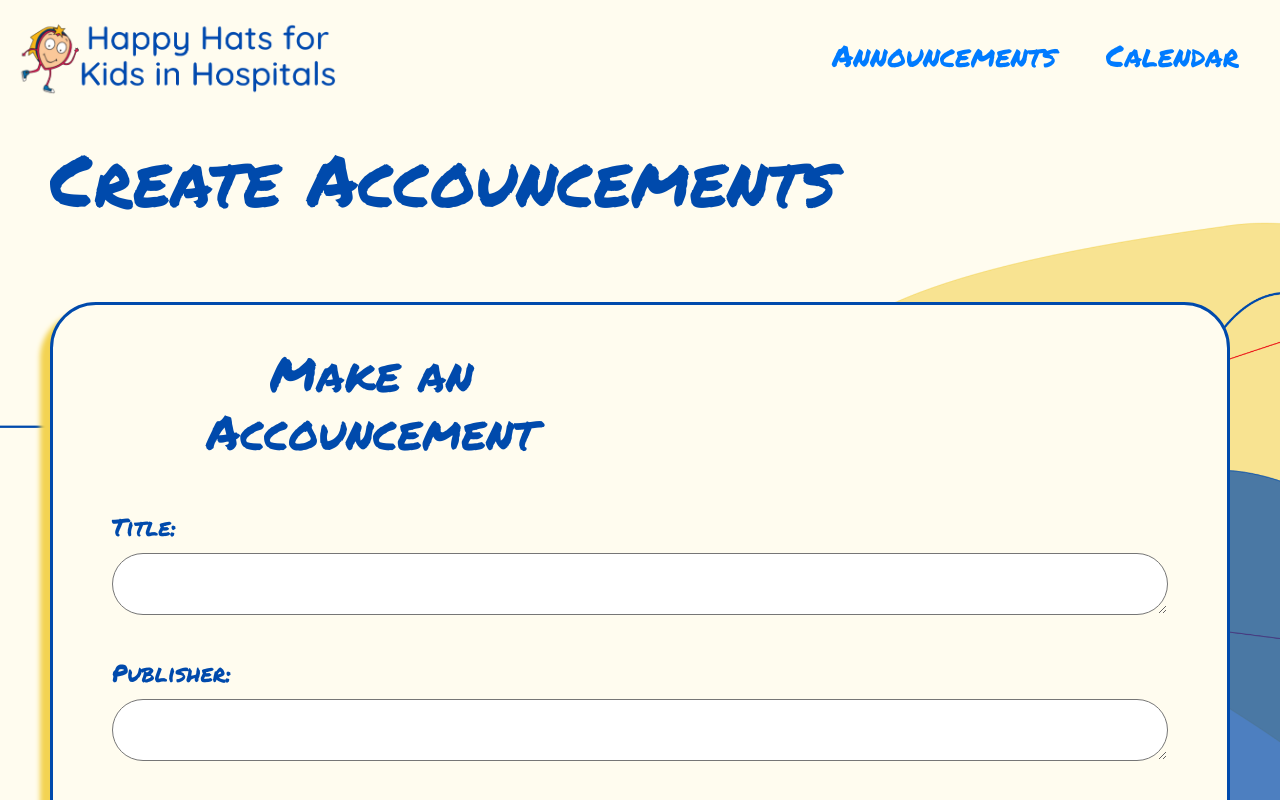
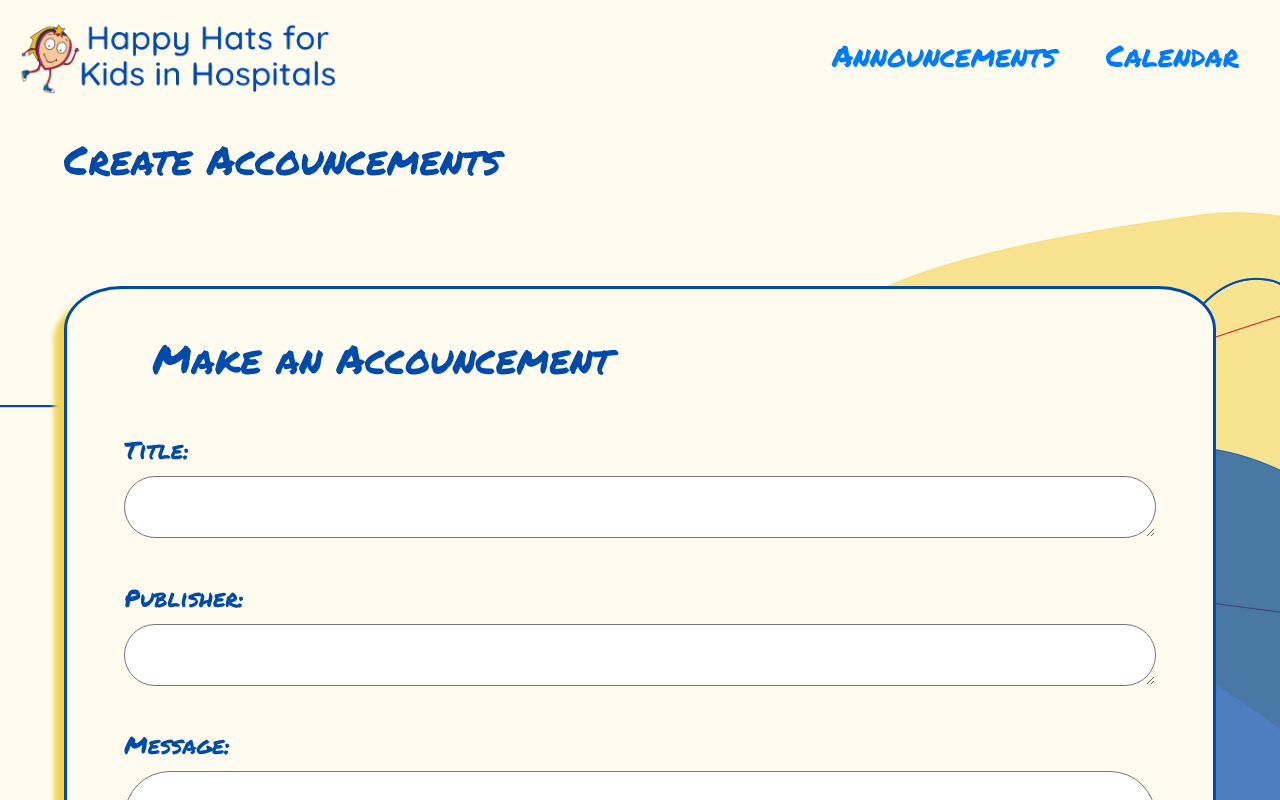
Before and after one commit to hack4impact-calpoly/happy-hats, a React (Create React App) app in the folder frontend/: page /create-announcements in a window 1280 px wide. Shown: the top 800 px of the page. Built offline with nearby package versions, Linux system fonts and the light colour scheme.

Commit message:
Adjustments from Meeting with Ben

```diff
--- a/frontend/src/App.js
+++ b/frontend/src/App.js
@@ -9,7 +9,7 @@ import Calendar from './components/calendar/Calendar';
 import Navbar from "./components/Navbar";
 import StandardPage from "./components/standard-page/StandardPage";
 import AnnouncementPage from "./components/announcements/AnnouncementPage";
-import CreateAnnouncementPage from "./components/announcements/CreateAnnouncementPage";
+import CreateAnnouncementBlock from "./components/announcements/CreateAnnouncementBlock";
 import GoogleSignIn from "./components/Login/GoogleSignIn";
 import Store from './store/Store';
 
@@ -23,7 +23,7 @@ function App() {
             <Route path="/" exact></Route>
             <Route path="/login"><Login /></Route>
             <Route path="/announcements"> <AnnouncementPage> </AnnouncementPage></Route>
-            <Route path="/create-announcements"> <CreateAnnouncementPage> </CreateAnnouncementPage></Route>
+            <Route path="/create-announcements"> <CreateAnnouncementBlock> </CreateAnnouncementBlock></Route>
             <Route path="/login/:type"></Route>
             <Route path="/calendar"> {/* Temporary route for now */}
               <Calendar />
--- a/frontend/src/components/announcements/Announcement.js
+++ b/frontend/src/components/announcements/Announcement.js
@@ -5,12 +5,10 @@ import { Link } from 'react-router-dom'
 function Announcement(props) {
 
     return(
-        <div>
-            <div className={styles.header}>
-                <h1 className={styles.AnnouncementTitle} > Accouncements</h1>
-                <Link to ="/create-announcements" className={styles.createButton}> Create an Announcement</Link>
-            </div>
-        </div>
+        <div className={styles.header}>
+            <h1 className={styles.AnnouncementTitle} > Accouncements</h1>
+            <Link to ="/create-announcements" className={styles.createButton}> Create an Announcement</Link>
+         </div>
     );
 }
 
--- a/frontend/src/components/announcements/CreateAnnouncementPage.js
+++ /dev/null
@@ -1,18 +0,0 @@
-import React from "react";
-import CreateAnnouncementBlock from './CreateAnnouncementBlock';
-
-class CreateAnnouncementPage extends React.Component {
-    constructor(props) {
-        super(props);
-    }
-	render(){
-
-		return(
-            <div>
-                <CreateAnnouncementBlock />
-            </div>
-		);
-	}
-}
-
-export default CreateAnnouncementBlock
--- a/frontend/src/components/announcements/announcement.module.css
+++ b/frontend/src/components/announcements/announcement.module.css
@@ -13,9 +13,9 @@
 }
 
 .MakeAnnouncementBlock{
-    margin: 50px;
+    margin: 5%;
     border-style: solid;
-    border-radius: 46px;
+    border-radius: 5%;
     border-color: #004AAC;
     background-color: #FFFCEF;
     box-shadow: -10px 10px 5px #F3D352;
@@ -25,25 +25,25 @@
     width:50%;
     text-align: center;
     color: #004AAC;
-    padding-left: 50px;
-    padding-top: 40px;
+    padding-left: 5%;
+    padding-top: 4%;
     font-family: 'Permanent Marker', cursive;
     text-decoration: none !important;
-    font-size: 48px;
+    font-size: 48 rhm;
 }
 
 .AnnouncementTitle{
     color: #004AAC;
-    padding-left: 50px;
-    padding-bottom: 30px;
+    padding-left: 5%;
+    padding-bottom: 3%;
     font-family: 'Permanent Marker', cursive;
     text-decoration: none !important;
-    font-size: 72px;
+    font-size: 72 rhm;
 }
 
 .formLabel {
     color: #004AAC;
-    padding-top: 40px;
+    padding-top: 4%;
     padding-bottom: 0px;
     font-size: 24px;
     font-family: 'Permanent Marker', cursive;
@@ -67,8 +67,8 @@
     text-decoration: none !important;
     font-size: 20px;
     border-radius: 46px;
-    margin-left: 50px;
-    margin-bottom: 100px;
+    margin-left: 5%;
+    margin-bottom: 10%;
     padding:12px;
 }
 
@@ -98,7 +98,7 @@
 }
 
 .Announcement{
-    margin: 50px;
+    margin: 5%;
     border-style: solid;
     border-radius: 46px;
     border-color: #004AAC;
```
Also changed, not shown: frontend/src/components/announcements/AnnouncementBlock.js (+4 -5 lines).
